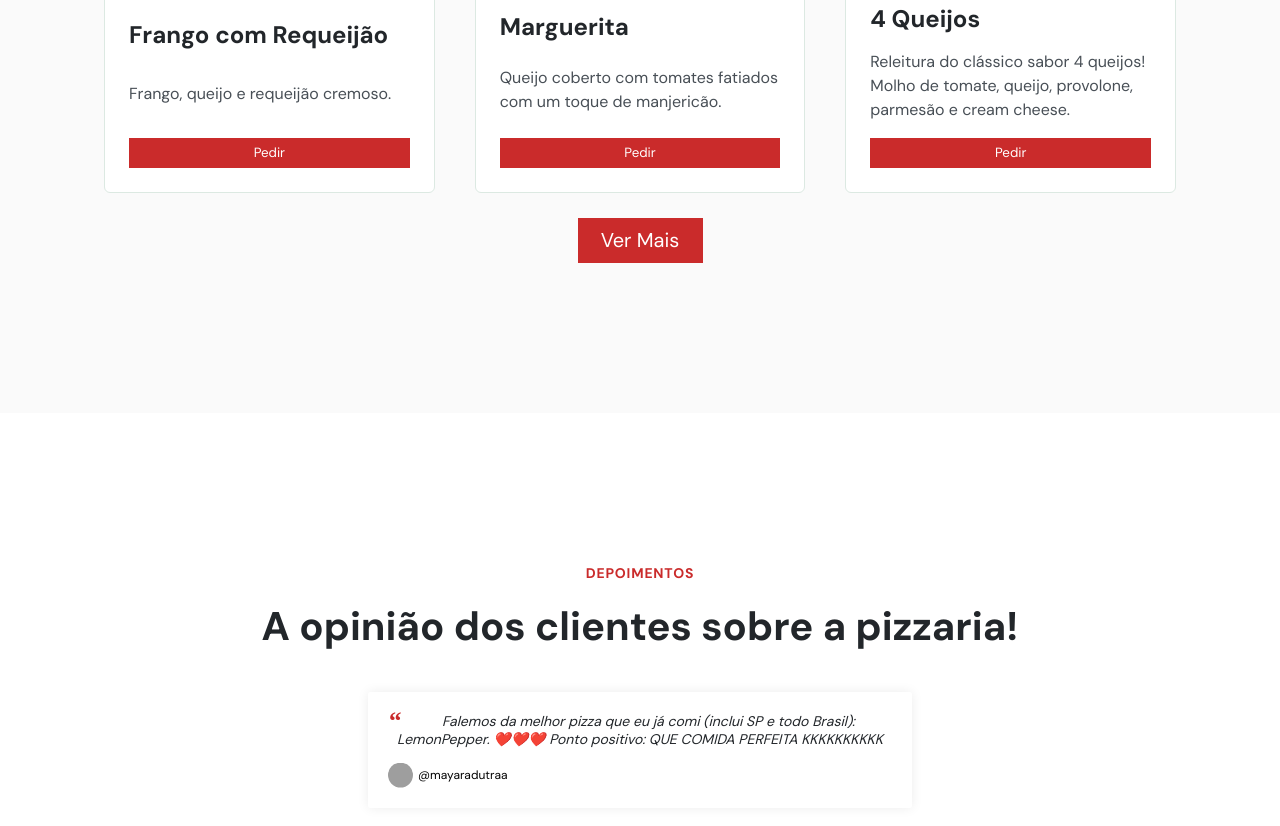
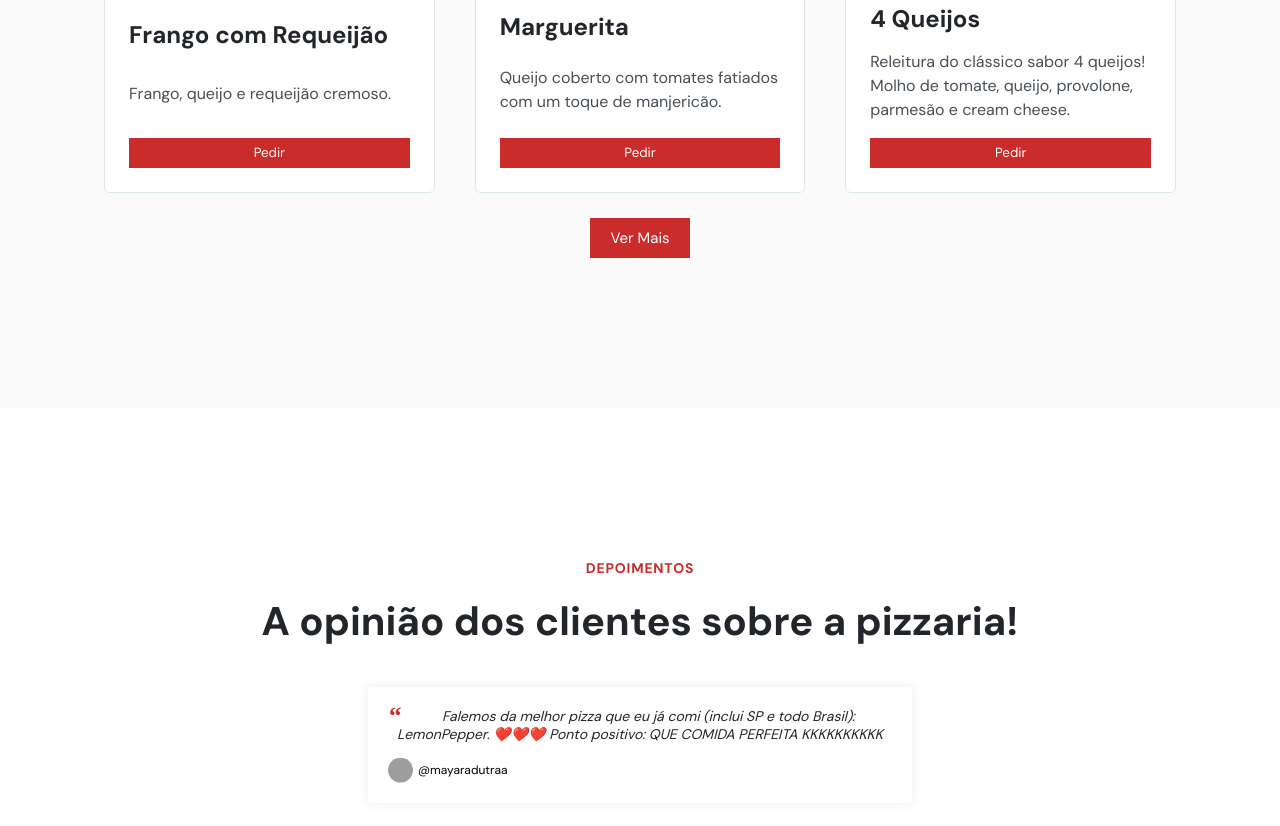
Before and after one commit to Kayke-Fujinaka/lemonpepper, a plain HTML site: page index.html in a window 1280 px wide. Shown: the part 1851-2677 px from the top of the page. Drawn offline with nearby package versions, Linux system fonts and the light colour scheme; grey boxes are pictures that could not be loaded.

Commit message:
Mudei o botão de "Ver mais" no cardápio

```diff
--- a/assets/css/styles.css
+++ b/assets/css/styles.css
@@ -391,10 +391,10 @@ body.menu-expanded .logo span {
     background-color: var(--primary-color);
     border: none;
     color: #FFFFFF;
-    font-size: 2rem;
+    font-size: 1.5rem;
     margin-inline: auto;
-    width: 12.5rem;
-    height: 4.5rem;
+    width: 10rem;
+    height: 4rem;
     cursor: pointer;
 }
 
```
